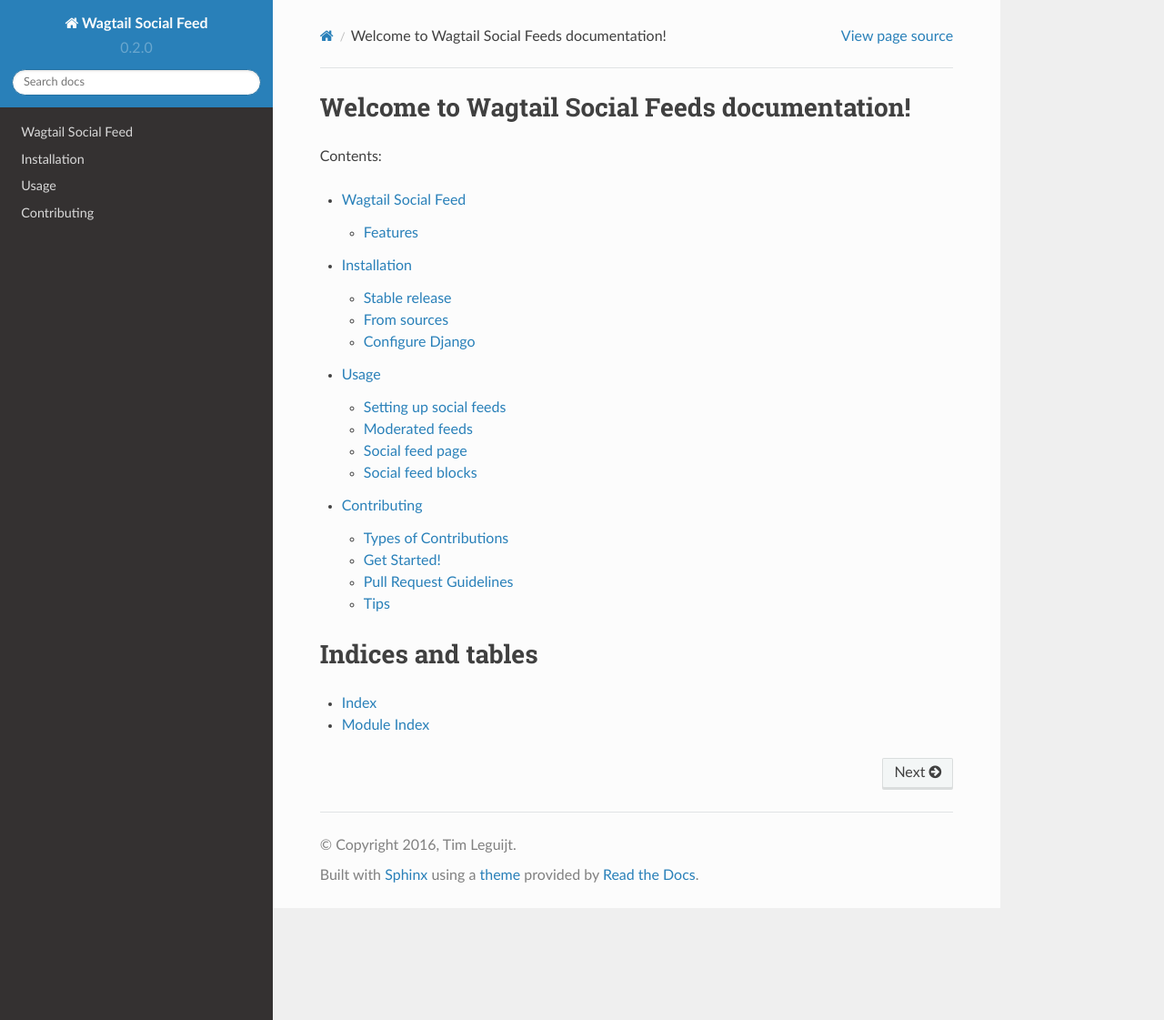
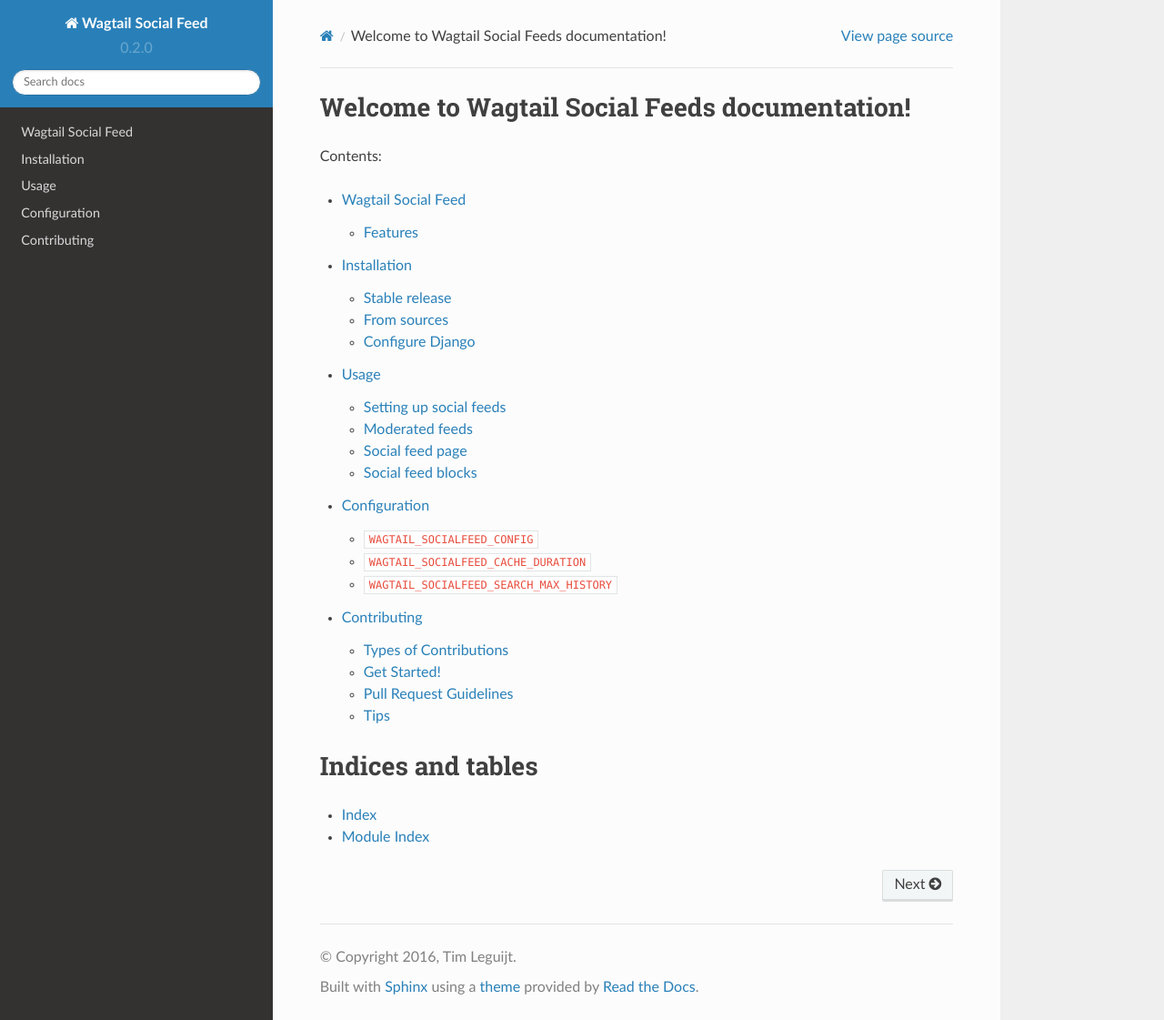
Before and after one commit to LUKKIEN/wagtailsocialfeed, a Sphinx documentation site: the page built from docs/index.rst, in a window 1280 px wide and 1121 px high. Shown: the whole window at 91% size. Built offline with Sphinx 7.4.7 and the Read the Docs theme 2.0.0, drawn with Linux system fonts in a browser that asks for light colours; some of the changed lines change nothing that is shown.

Commit message:
added configuration sections to documentation

```diff
--- a/docs/conf.py
+++ b/docs/conf.py
@@ -12,10 +12,8 @@
 #
 # All configuration values have a default; values that are commented out
 # serve to show the default.
-
 import sys
 import os
-import wagtailsocialfeed
 import sphinx_rtd_theme
 
 # If extensions (or modules to document with autodoc) are in another
@@ -33,6 +31,7 @@
 # version is used.
 sys.path.insert(0, project_root)
 
+import wagtailsocialfeed
 
 # -- General configuration ---------------------------------------------
 
--- /dev/null
+++ b/docs/configuration.rst
@@ -0,0 +1,45 @@
+=============
+Configuration
+=============
+
+The following configuration options are available:
+
+``WAGTAIL_SOCIALFEED_CONFIG``
+-----------------------------
+The configuration for the social media accounts. ::
+
+    WAGTAIL_SOCIALFEED_CONFIG = {
+        'twitter': {
+            'CONSUMER_KEY': 'SOME_KEY',
+            'CONSUMER_SECRET': 'SOME_SECRET',
+            'ACCESS_TOKEN_KEY': 'SOME_KEY',
+            'ACCESS_TOKEN_SECRET': 'SOME_SECRET'
+        },
+        'facebook': {
+            'CLIENT_ID': 'SOME_ID',
+            'CLIENT_SECRET': 'SOME_SECRET',
+        }
+    }
+
+No credentials are needed for Instagram.
+
+Defaults to ``{}``
+
+
+``WAGTAIL_SOCIALFEED_CACHE_DURATION``
+-------------------------------------
+
+The cache timeout (in seconds) for the social feed items
+
+Defaults to ``900``
+
+
+``WAGTAIL_SOCIALFEED_SEARCH_MAX_HISTORY``
+-----------------------------------------
+
+The amount of time the module is allowed to search through the history of the social feed.
+This is only used for the moderator view. In the moderator view it is possible to enter
+a search query. For the search to return a usable data-set, multiple result-pages are requested
+from the social feed source. But it does need to have a limit.
+
+Defaults to ``timedelta(weeks=26)``
--- a/docs/index.rst
+++ b/docs/index.rst
@@ -14,6 +14,7 @@
    readme
    installation
    usage
+   configuration
    contributing
 
 Indices and tables
```
